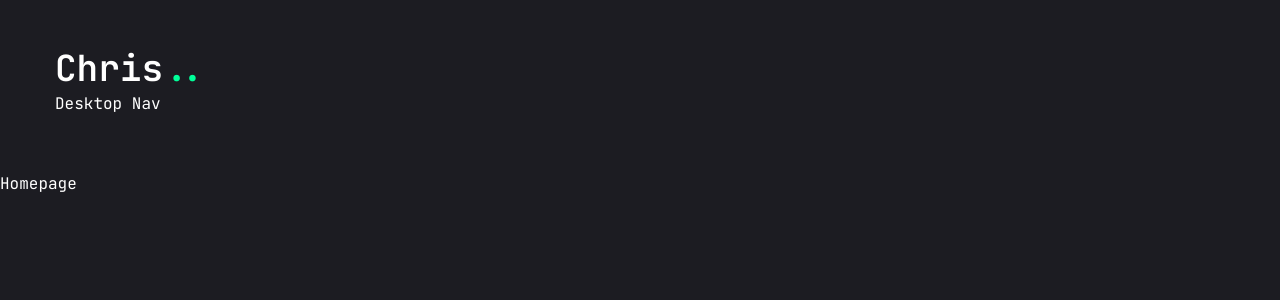
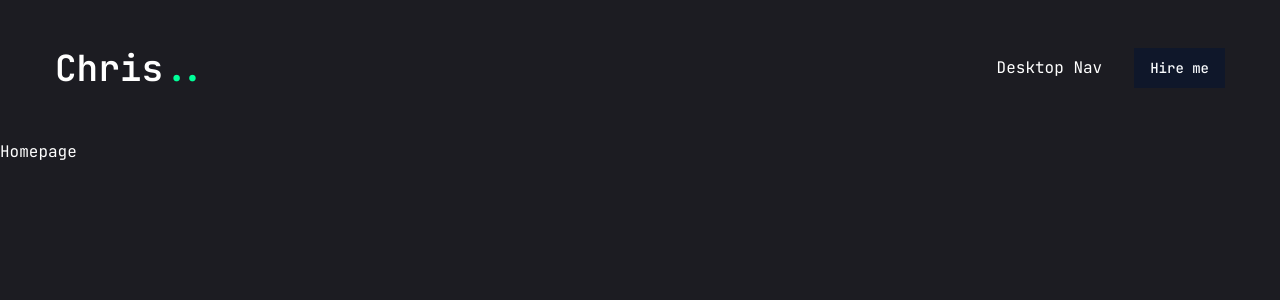
Before and after one commit to chrisanhthien/porfolio, a Next.js app: page / in a window 1280 px wide. Shown: the top 300 px of the page. Built offline with nearby package versions, Linux system fonts and the light colour scheme.

Commit message:
changes in nav

```diff
--- a/components/header.jsx
+++ b/components/header.jsx
@@ -1,19 +1,32 @@
 import Link from "next/link"
 import { Button } from "./ui/button"
-import Nav from "./Nav"
+import Nav from "./Nav";
 
 const Header = () => {
   return (
     <header className="py-8 xl:py-12 text-white">
-        <div className="container mx-auto">
+        <div className="container mx-auto flex justify-between items-center">
             {/*logo */}
             <Link href="/">
                 <h1 className="text-4xl font-semibold">
                     Chris<span className="text-accent">..</span>
                 </h1>
             </Link>
-            {/* Desktop nav */}
+
+            {/* Desktop nav and Hire me button */}
+            <div className="hidden xl:flex items-center gap-8">
             <Nav/>
+            <Link href="/contact">
+              <Button>
+                Hire me
+              </Button>
+            </Link>
+
+            </div>
+
+            {/* Mobile Nav */}
+            <div className="xl:hidden">Mobile Nav</div>
+
         </div>
     </header>
   )
```
